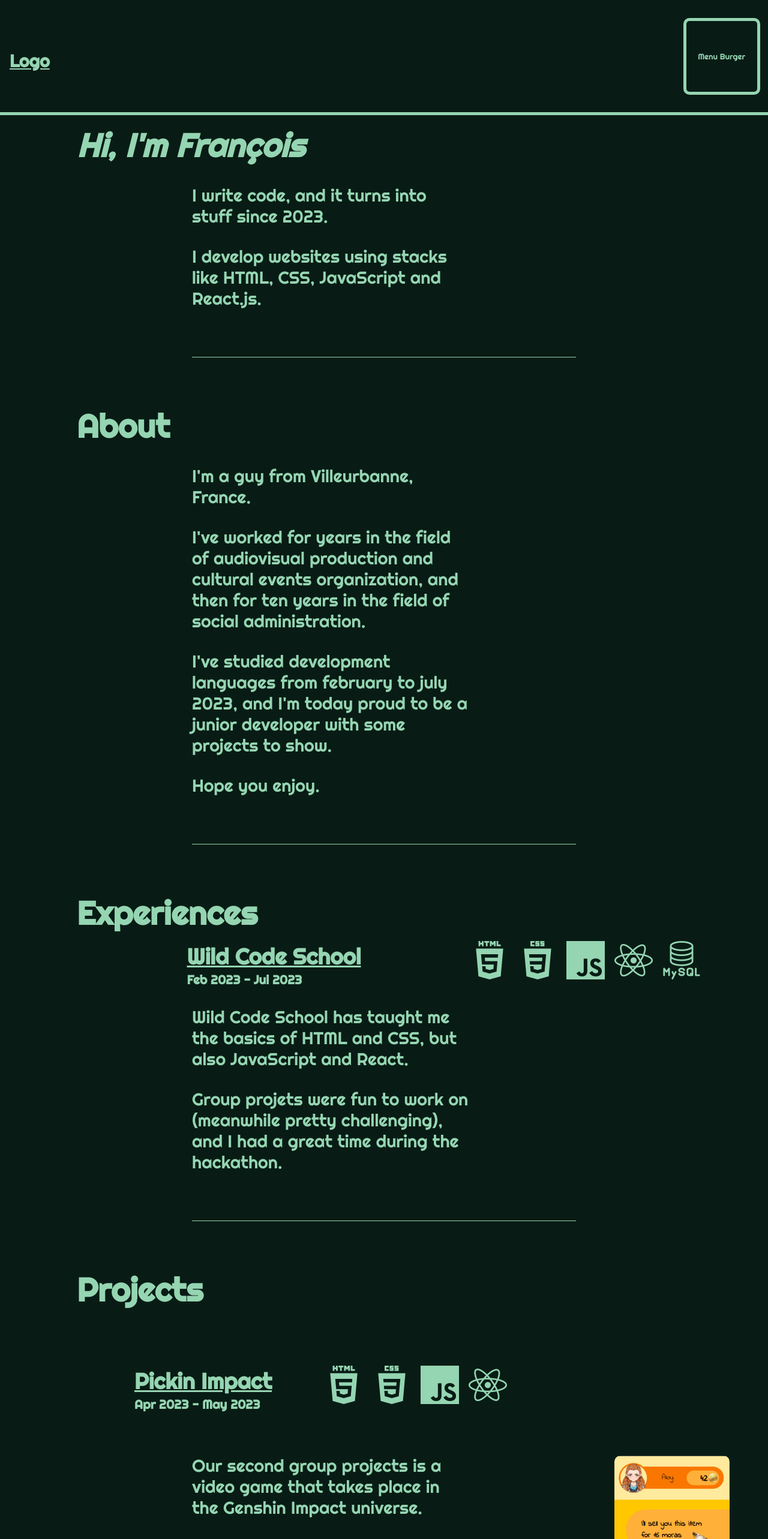
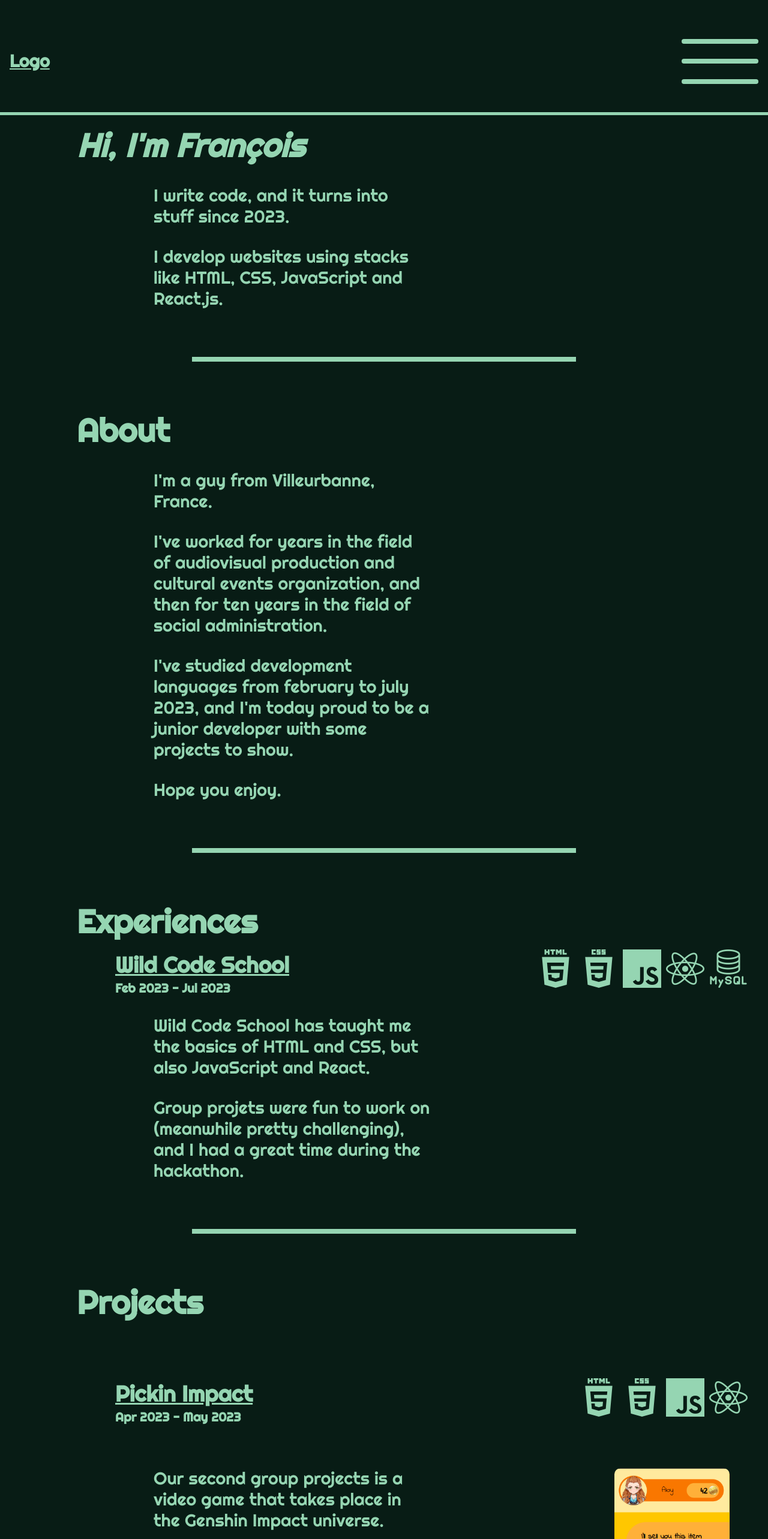
Before and after one commit to Yukitaori/Portfolio, a React (Vite) app: page / in a window 1280 px wide. Shown: the top 2566 px of the page at 60% size. Built offline with nearby package versions, Linux system fonts and the light colour scheme.

Commit message:
réglages CSS

```diff
--- a/src/App.css
+++ b/src/App.css
@@ -35,7 +35,7 @@ nav {
 }
 
 .separation {
-  border-top: solid 1px var(--first-color);
+  border-top: solid .5em var(--first-color);
   width: 50%;
   margin: 5rem auto;
 }
@@ -50,21 +50,21 @@ h1 {
 h2 {
   font-size: calc(.7em + 2vw);
   margin-top: 1rem;
-  margin-left: 17.5vw;
+  margin-left: 15vw;
   text-decoration:underline ;
 }
 
 h3 {
   margin-top: .2em;;
   font-size: calc(.5em + 1vw);
-  margin-left: 17.5vw;
+  margin-left: 15vw;
 }
 
 p {
   font-size: calc(1em + 1vw);
   max-width: 25ch;
   margin-top: 2rem;
-  margin-left: 25vw;
+  margin-left: 20vw;
   margin-right: 10vw;
 }
 
--- a/src/components/Contact.module.css
+++ b/src/components/Contact.module.css
@@ -16,11 +16,22 @@ input {
 }
 
 button {
-  width: 10%;
-  padding: .2em;
+  transition: .1s;
+  width: fit-content;
+  padding: .5em;
   margin: 1em;
   border: 2px solid var(--first-color);
   border-radius: 10px;
   background-color: var(--second-color);
   color: var(--first-color)
 }
+
+button:hover {
+  transition: .1s;
+  width: fit-content;
+  padding: .5em;
+  margin: 1em;
+  border-radius: 10px;
+  background-color: var(--first-color);
+  color: var(--second-color)
+}
--- a/src/components/Experiences.module.css
+++ b/src/components/Experiences.module.css
@@ -1,6 +1,6 @@
 .experienceHeader {
   display: flex;
-  justify-content: space-around;
+  justify-content: space-between;
   align-items: center;
 }
 
@@ -13,15 +13,11 @@
   display: flex;
   flex-wrap: wrap;
   justify-content: center;
-  margin-right: .5em;
-}
-
-.experienceStacks p {
-  margin: .5em;
+  margin-right: 2vw;
 }
 
 .iconImg {
   width: 5vw;
-  margin-right: 1em;
+  margin-right: .5em;
   height: auto;
   }
--- a/src/components/MenuBurger.jsx
+++ b/src/components/MenuBurger.jsx
@@ -1,13 +1,22 @@
-import React from 'react';
+import React, { useEffect, useState } from 'react';
 import styles from "./MenuBurger.module.css";
 
 export default function MenuBurger({showMenu, setShowMenu}) {
+  const [checkbox, setCheckBox] = useState(<input id={styles.toggle} type="checkbox"></input>)
   const handleClick = () => {
     showMenu ? setShowMenu(false) : setShowMenu(true);
   }
+  useEffect(() => {
+    showMenu ? setCheckBox (<input id={styles.toggle} type="checkbox" checked></input>) : setCheckBox(<input id={styles.toggle} type="checkbox"></input>)
+  }, [showMenu])
   return (
-      <button className={styles.menuBurger} type="button" id="menuBurger" onClick={handleClick}>
-        Menu Burger
-      </button>
+    <div className={styles.menuBurgerDiv}>
+      {checkbox}
+      <label for={styles.toggle} id="menuBurger" className={styles.menuBurger} onClick={handleClick}>
+        <div className={styles.topBun}></div>
+        <div className={styles.meat}></div>
+        <div className={styles.bottomBun}></div>
+      </label>
+    </div>
   )
 }
--- a/src/components/MenuBurger.module.css
+++ b/src/components/MenuBurger.module.css
@@ -1,11 +1,45 @@
+.menuBurgerDiv {
+  height: fit-content;
+  display: flex;
+  flex-direction: column;
+  justify-content: center;
+  align-items: center;
+  margin-bottom: .5em;
+}
+
 .menuBurger {
   margin-right: 1em;
-  border: 5px solid var(--first-color);
   background-color: var(--second-color);
   color: var(--first-color);
-  height: 10vw;
+  height: fit-content;
   width: 10vw;
   max-height: 200px;
   max-width: 200px;
   font-family: var(--first-font);
 }
+
+.menuBurger div {
+  width: 10vw;
+  height: .5em;
+  border-radius: 5px;
+  background-color: var(--first-color);
+  margin-top: 2vw;
+  transition: all 0.3s ease-in-out;
+}
+
+#toggle {
+  display: none;
+}
+
+#toggle:checked + .menuBurger .topBun {
+  transform: rotate(-45deg);
+  margin-top: 25px;
+}
+#toggle:checked + .menuBurger .bottomBun {
+  opacity: 0;
+  transform: rotate(45deg);
+}
+#toggle:checked + .menuBurger .meat {
+  transform: rotate(45deg);
+  margin-top: -0.5em;
+}
--- a/src/components/Projects.module.css
+++ b/src/components/Projects.module.css
@@ -1,13 +1,15 @@
 .project {
-  margin-top: 5em;
+  padding-top: 5em;
 }
 
 .project:not(:last-child) {
-  border-bottom: 5px dotted var(--first-color);}
+  border-bottom: 5px dotted var(--first-color);
+  padding-bottom: 5em;
+}
 
 .projectHeader {
   display: flex;
-  justify-content: flex-start;
+  justify-content: space-between;
   align-items: center;
   margin-bottom: 5vh;
 }
@@ -21,13 +23,13 @@
   display: flex;
   flex-wrap: wrap;
   justify-content: center;
-  margin-right: 1em;
-  margin-left: 5em;
+  margin-right: 2vw;
+  margin-left: 1em;
 }
 
 .stackImg {
   width: 5vw;
-  margin-right: 1em;
+  margin-right: .5em;
   height: auto;
   }
 
@@ -50,14 +52,6 @@
   margin-right: 5vw;
 }
 
-.projectPic:hover {
-  box-shadow: inset 5px var(--second-color);
-  border-radius: 10px;
-  grid-column: 5 / 6;
-  width: 15vw;
-  margin-right: 5vw;
-}
-
 .projectPicLarge{
   border-radius: 20px;
   position: absolute;
@@ -67,20 +61,22 @@
 }
 
 .seeMore {
-  transition: .5s;
+  transition: .1s;
+  padding: .5em;
   border: 5px solid var(--first-color);
-  width: 15rem;
-  height: 5rem;
-  font-size: 2rem;
+  width: 15vw;
+  height: fit-content;
+  font-size: 1rem;
 }
 
 .seeMore:hover {
-  transition: .1s linear;
+  transition: .1s;
+  padding: .5em;
   background-color: var(--first-color);
   color: var(--second-color);
-  width: 15rem;
-  height: 5rem;
-  font-size: 2rem;
+  width: 15vw;
+  height: fit-content;
+  font-size: 1rem;
 }
 
 .projectsLinks {
--- a/src/components/Social.jsx
+++ b/src/components/Social.jsx
@@ -10,9 +10,15 @@ function Social() {
     <div>
       <h1>Social</h1>
       <div className={styles.socialIcons}>
-        <img className={styles.socialIcon} src={github} alt="github icon" />
-        <img className={styles.socialIcon} src={linkedin} alt="linkedin icon" />
-        <img className={styles.socialIcon} src={mail} alt="mail icon" />
+        <a href="https://github.com/Yukitaori">
+          <img className={styles.socialIcon} src={github} alt="github icon" />
+        </a>
+        <a href="https://linkedin.com/in/francoischavallard">
+          <img className={styles.socialIcon} src={linkedin} alt="linkedin icon" />
+        </a>
+        <a href="mailto:francois.chavallard@gmail.com">
+          <img className={styles.socialIcon} src={mail} alt="mail icon" />
+        </a>
       </div>
     </div>
   )
```
